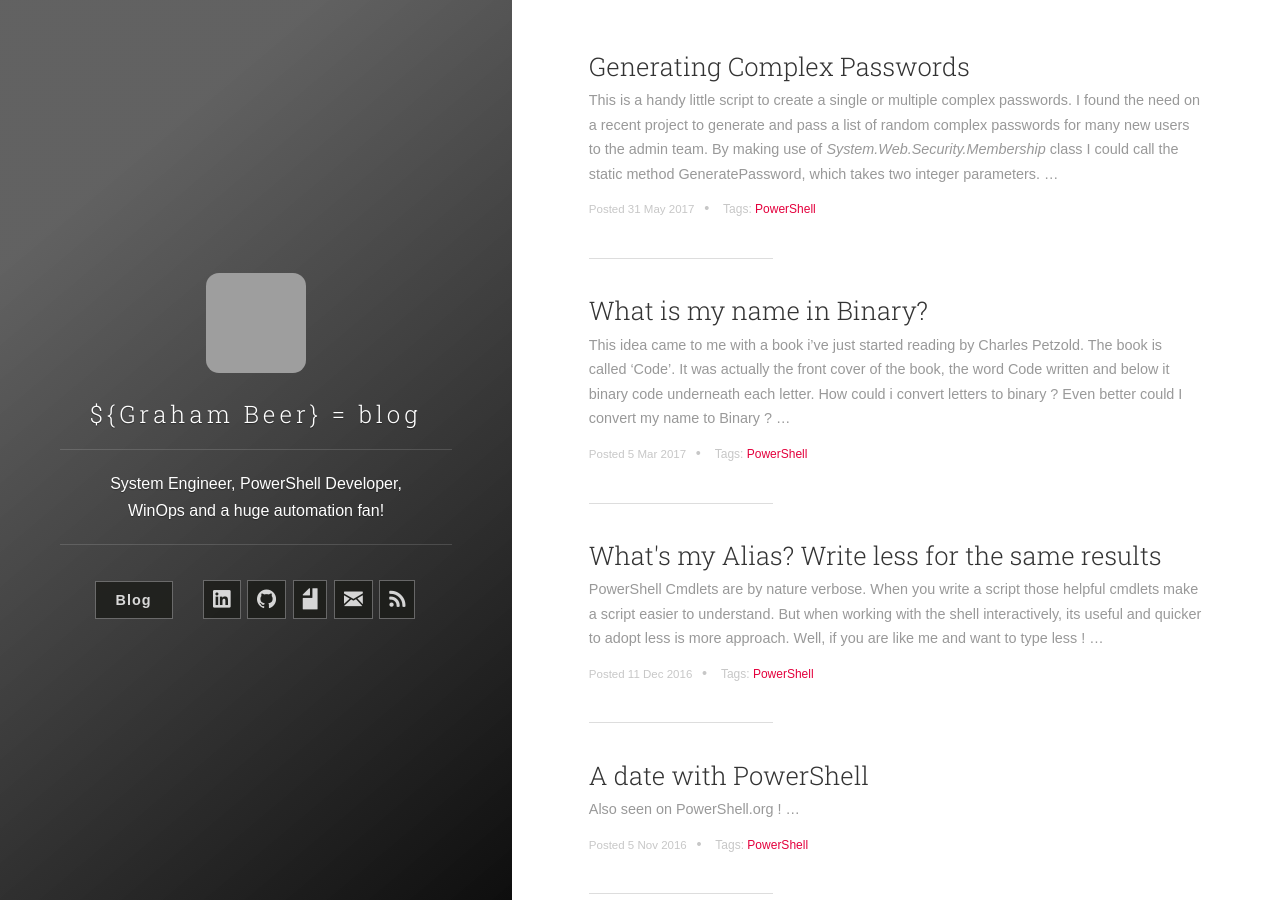
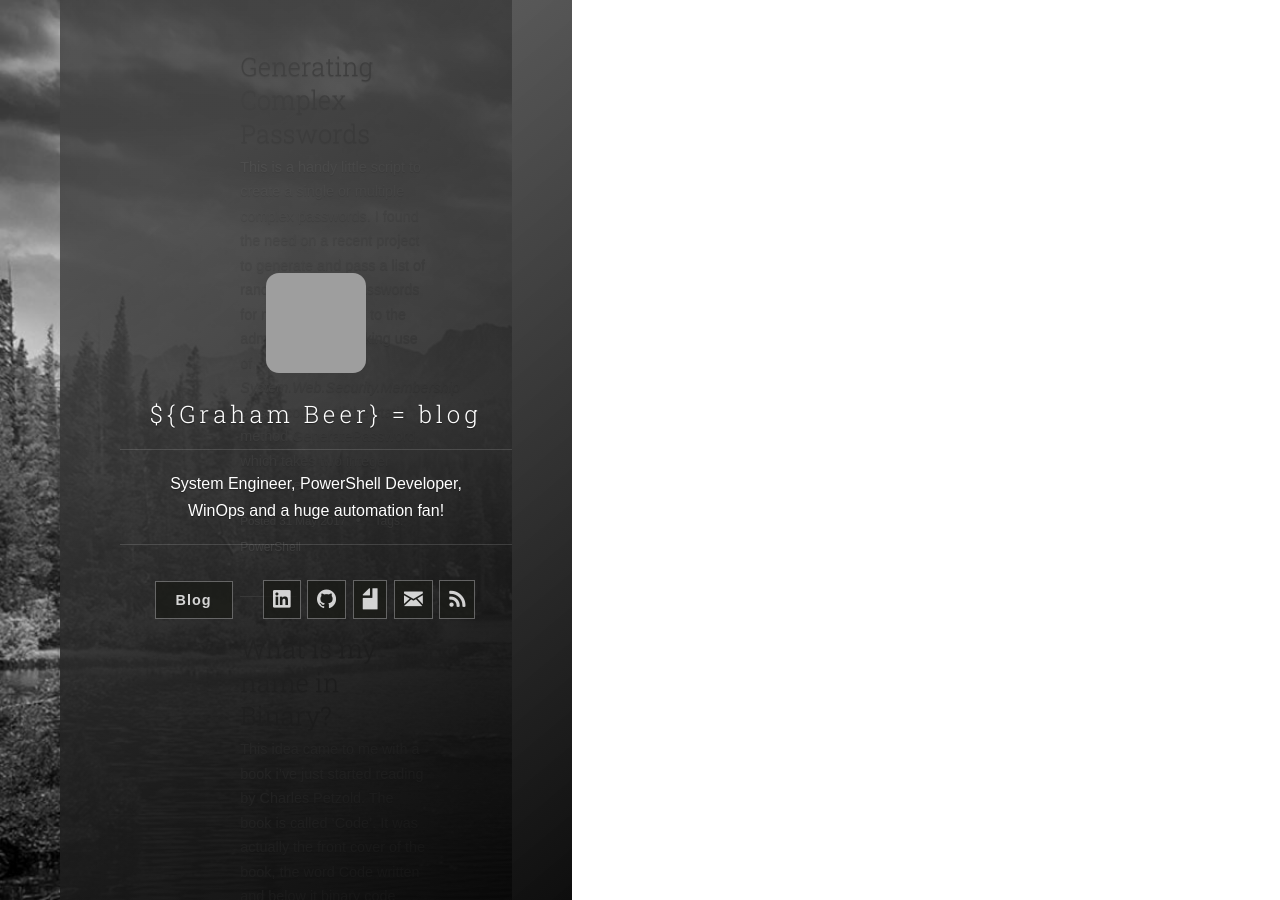
Before and after one commit to Graham-Beer/Graham-Beer.github.io, a Jekyll site: the page built from index.html, in a window 1280 px wide and 900 px high. Built offline with Jekyll 4.4.1, drawn with Linux system fonts in a browser that asks for light colours; nearby versions of some CDN libraries; the list of posts is cut into pages by our own code; grey boxes are pictures that could not be loaded.

Commit message:
Update header.html

```diff
--- a/_includes/header.html
+++ b/_includes/header.html
@@ -3,7 +3,11 @@
   <i class="icon icon-x-circle btn-mobile-close__icon hidden"></i>
 </span>
 
-<!--style="background-image: url({{ "images/cover.jpg" | prepend: site.baseurl }})"-->
+<header class="panel-cover" style="background-image: url({{ "images/cover.jpg" | prepend: site.baseurl }})">
+  <div class="panel-main">
+
+    <div class="panel-main__inner panel-inverted">
+    <div class="panel-main__content">
 
 <header class="panel-cover" >
   <div class="panel-main">
```
